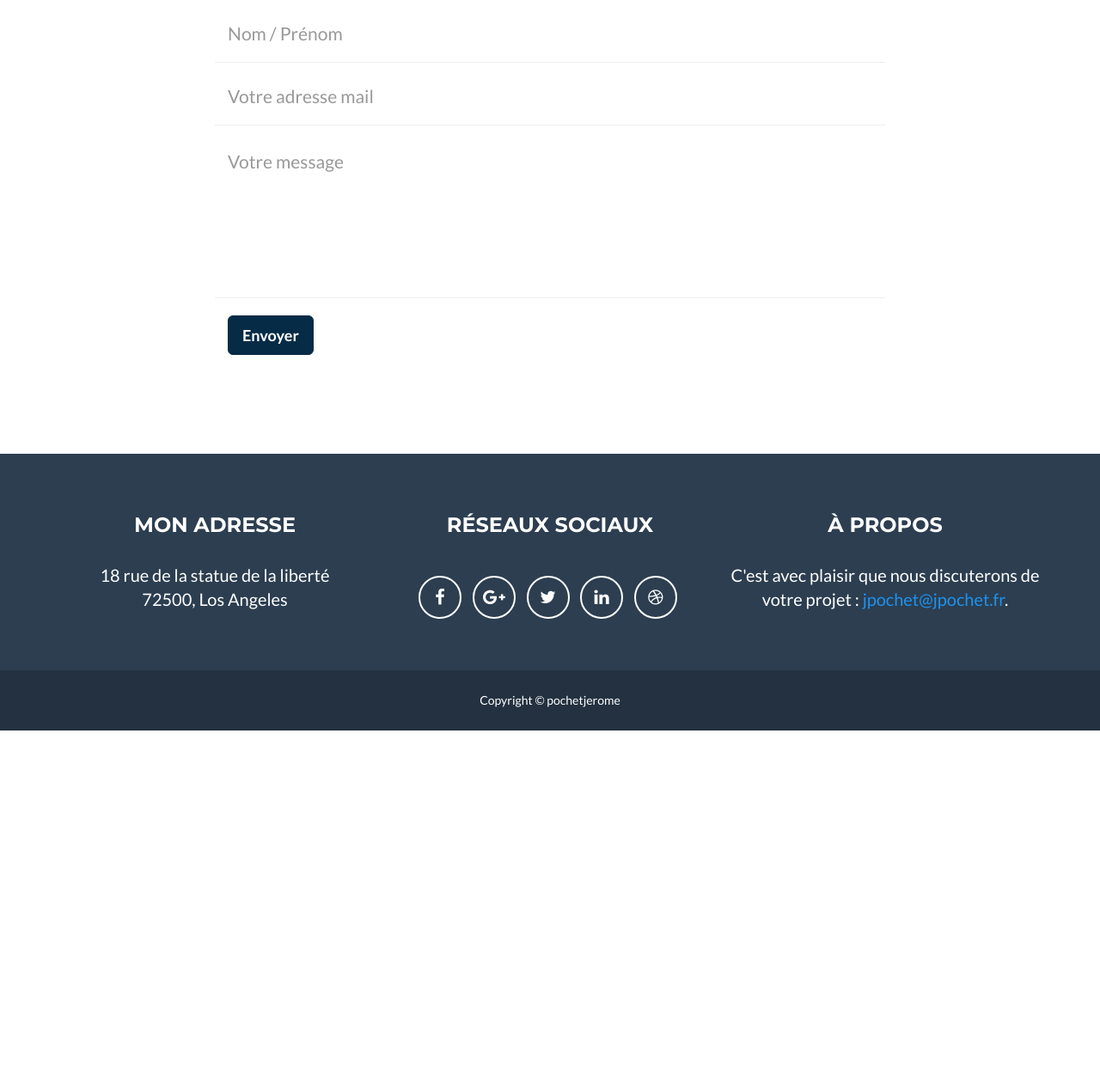
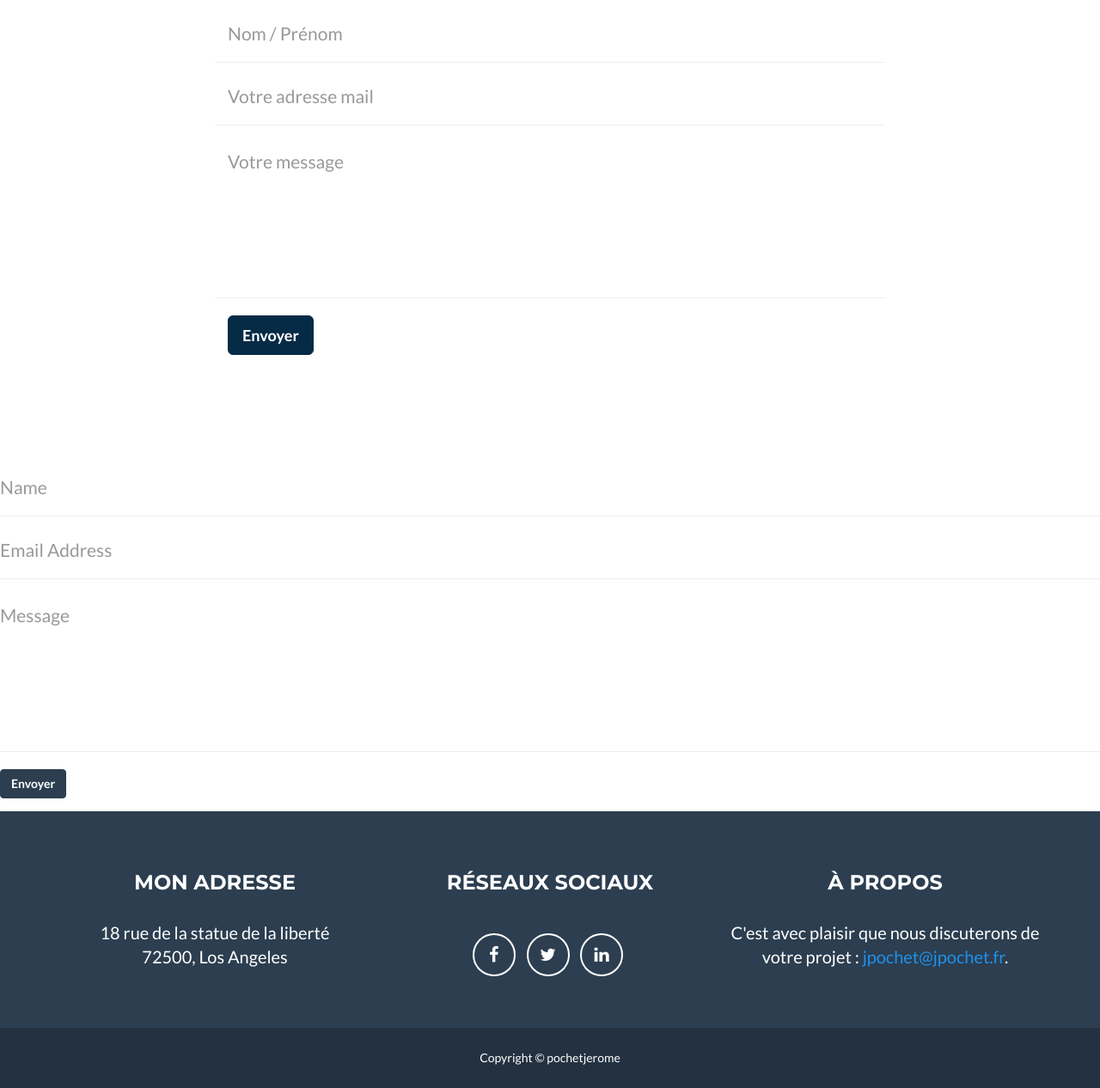
Before and after one commit to blackmath62/My_Blog, a PHP site: page /espace_membre/ in a window 1280 px wide. Shown: the part 2939-4205 px from the top of the page at 86% size. Before the commit the page ends 3789 px from the top, so only its background shows below. Run offline with PHP 8.4, Linux system fonts and the light colour scheme; some libraries are stand-ins or nearby versions.

Commit message:
delete file double

```diff
--- a/view/frontend/pageNoFound.php
+++ b/view/frontend/pageNoFound.php
@@ -1,7 +1,7 @@
 <?php ob_start(); ?>
 
 
-
+<p>Nous n'avons rien a afficher</p>
 
 
 <?php
--- a/view/frontend/templateFrontend.php
+++ b/view/frontend/templateFrontend.php
@@ -229,7 +229,7 @@
                 <div class="col-lg-8 col-lg-offset-2">
                     <!-- To configure the contact form email address, go to mail/contact_me.php and update the email address in the PHP file on line 19. -->
                     <!-- The form should work on most web servers, but if the form is not working you may need to configure your web server differently. -->
-                    <form name="sentMessage" id="contactForm" novalidate>
+                    <form name="sentMessage" id="contactForm" action='index.php?action=send' novalidate>
                         <!--le probléme vient de là id -->
                         <div class="row control-group">
                             <div class="form-group col-xs-12 floating-label-form-group controls">
@@ -265,6 +265,30 @@
         </div>
     </section>
 
+    <form action="https://formspree.io/YOUR_EMAIL" method="POST" />
+    <div class="control-group">
+        <div class="form-group floating-label-form-group controls mb-0 pb-2"> <label>Name</label>
+            <input class="form-control" id="name" type="text" placeholder="Name" required="required" data-validation-required-message="Veuillez rentrer votre nom.">
+            <p class="help-block text-danger"></p>
+        </div>
+    </div>
+    <div class="control-group">
+        <div class="form-group floating-label-form-group controls mb-0 pb-2"> <label>Adresse mail</label>
+            <input class="form-control" id="email" type="email" placeholder="Email Address" required="required" data-validation-required-message="Veuillez entrer votre adresse mail.">
+            <p class="help-block text-danger"></p>
+        </div>
+    </div>
+    <div class="control-group">
+        <div class="form-group floating-label-form-group controls mb-0 pb-2"> <label>Message</label>
+            <textarea class="form-control" id="message" rows="5" placeholder="Message" required="required" data-validation-required-message="Veuillez saisir votre message."></textarea>
+            <p class="help-block text-danger"></p>
+        </div>
+    </div> <br>
+    <div id="success"></div>
+    <div class="form-group">
+        <button type="submit" class="btn btn-primary btn-xl" id="sendMessageButton">Envoyer</button>
+    </div>
+    </form>
     <!-- Footer -->
     <footer class="text-center">
         <div class="footer-above">
@@ -279,20 +303,15 @@
                         <h3>Réseaux Sociaux</h3>
                         <ul class="list-inline">
                             <li>
-                                <a href="#" class="btn-social btn-outline"><i class="fa fa-fw fa-facebook"></i></a>
+                                <a href="https://www.facebook.com/quepuisjefairepour.nous" class="btn-social btn-outline"><i class="fa fa-fw fa-facebook"></i></a>
                             </li>
                             <li>
-                                <a href="#" class="btn-social btn-outline"><i class="fa fa-fw fa-google-plus"></i></a>
+                                <a href="https://twitter.com/Jardinew62" class="btn-social btn-outline"><i class="fa fa-fw fa-twitter"></i></a>
                             </li>
                             <li>
-                                <a href="#" class="btn-social btn-outline"><i class="fa fa-fw fa-twitter"></i></a>
+                                <a href="https://www.linkedin.com/in/jerome-pochet-018b92177/" class="btn-social btn-outline"><i class="fa fa-fw fa-linkedin"></i></a>
                             </li>
-                            <li>
-                                <a href="#" class="btn-social btn-outline"><i class="fa fa-fw fa-linkedin"></i></a>
-                            </li>
-                            <li>
-                                <a href="#" class="btn-social btn-outline"><i class="fa fa-fw fa-dribbble"></i></a>
-                            </li>
+
                         </ul>
                     </div>
                     <div class="footer-col col-md-4">
```
Also changed, not shown: view/frontend/connect/Manager.php (deleted, +0 -22 lines), view/frontend/connect/MemberManager.php (deleted, +0 -78 lines).
